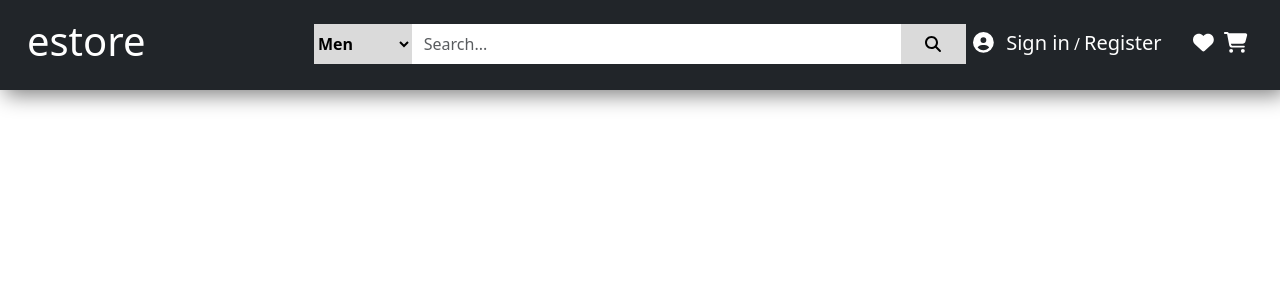
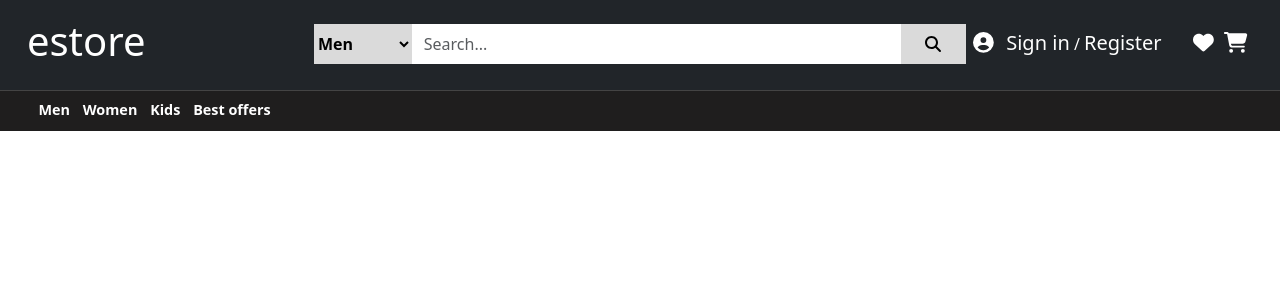
Before and after one commit to Lewoczegg/eStore, an Angular app in the folder eStore/: page / in a window 1280 px wide. Shown: the top 300 px of the page. Built offline with nearby package versions, Linux system fonts and the light colour scheme.

Commit message:
Create category navigation bar

```diff
--- a/eStore/src/app/app.component.html
+++ b/eStore/src/app/app.component.html
@@ -1 +1,2 @@
 <app-header></app-header>
+<app-catnavigation></app-catnavigation>
--- a/eStore/src/app/app.component.ts
+++ b/eStore/src/app/app.component.ts
@@ -1,11 +1,12 @@
 import { Component } from '@angular/core';
 import { RouterOutlet } from '@angular/router';
 import { HeaderComponent } from './header/header.component';
+import { CatnavigationComponent } from './catnavigation/catnavigation.component';
 
 @Component({
   selector: 'app-root',
   standalone: true,
-  imports: [RouterOutlet, HeaderComponent],
+  imports: [RouterOutlet, HeaderComponent, CatnavigationComponent],
   templateUrl: './app.component.html',
   styleUrl: './app.component.scss',
 })
--- /dev/null
+++ b/eStore/src/app/catnavigation/catnavigation.component.html
@@ -0,0 +1,8 @@
+<div class="navigation-container">
+  <ul>
+    <li><a href="#">Men</a></li>
+    <li><a href="#">Women</a></li>
+    <li><a href="#">Kids</a></li>
+    <li><a href="#">Best offers</a></li>
+  </ul>
+</div>
--- /dev/null
+++ b/eStore/src/app/catnavigation/catnavigation.component.scss
@@ -0,0 +1,37 @@
+.navigation-container {
+    max-width: 100%;
+    background-color: #1f1e1e;
+    border-top: #444 solid 1px;
+
+    li {
+        list-style-type: none;
+        display: inline-block;
+        margin: 0.2em, 1em;
+        padding: 0.4em;
+        height: 2.5em;
+        a {
+            text-decoration: none;
+            color: white;
+            height: 1.8em;
+            font-size: 0.9em;
+            font-weight: 700;
+
+            &::after {
+                content: '';
+                display: block;
+                bottom: 0;
+                left: 0;
+                height: 0.2em;
+                background-color: red;
+                transform: scaleX(0);
+                transition-property: transform;
+                transition-duration: 0.2s;
+            }
+            &:hover {
+                &::after {
+                    transform: scaleX(1.1);
+                }
+            }
+        }
+    }
+}
```
Also changed, not shown: eStore/src/app/catnavigation/catnavigation.component.ts (added, +12 -0 lines), 1 other file (tests, documents, lock files or other folders).
